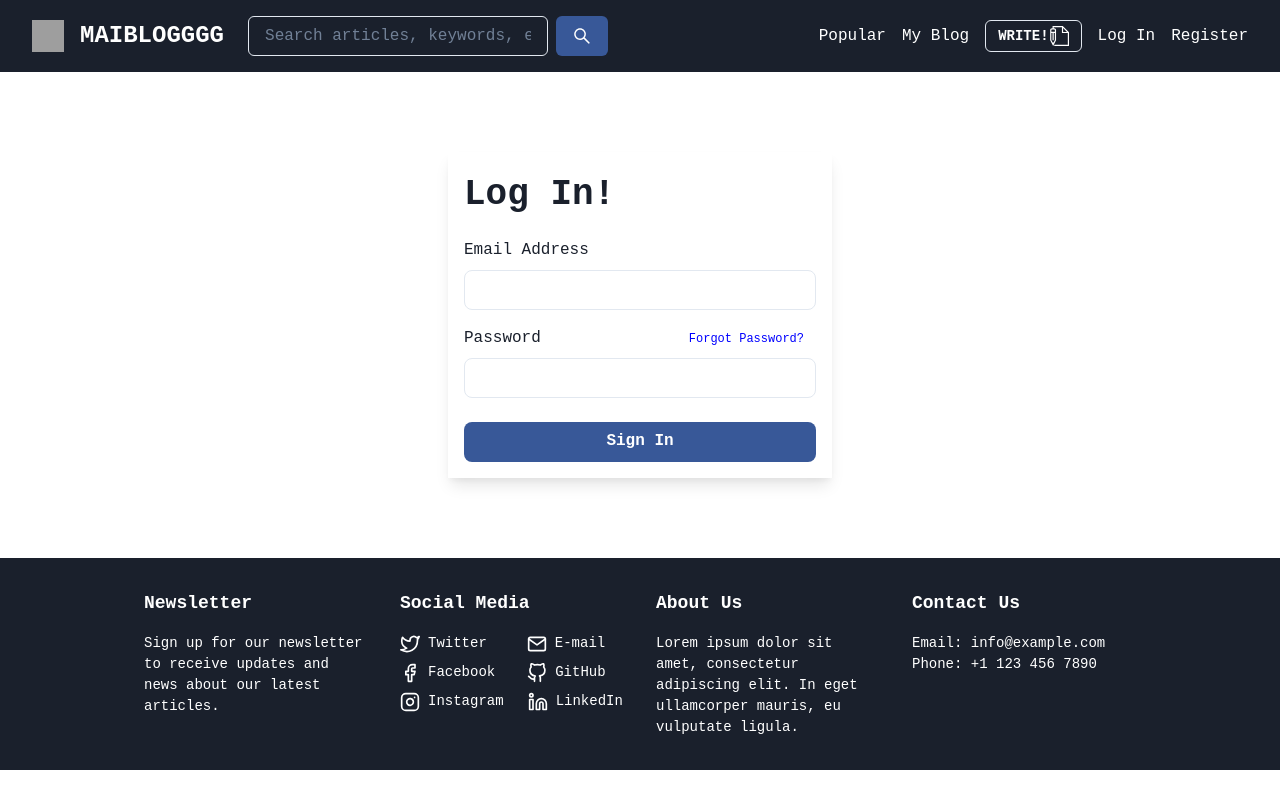
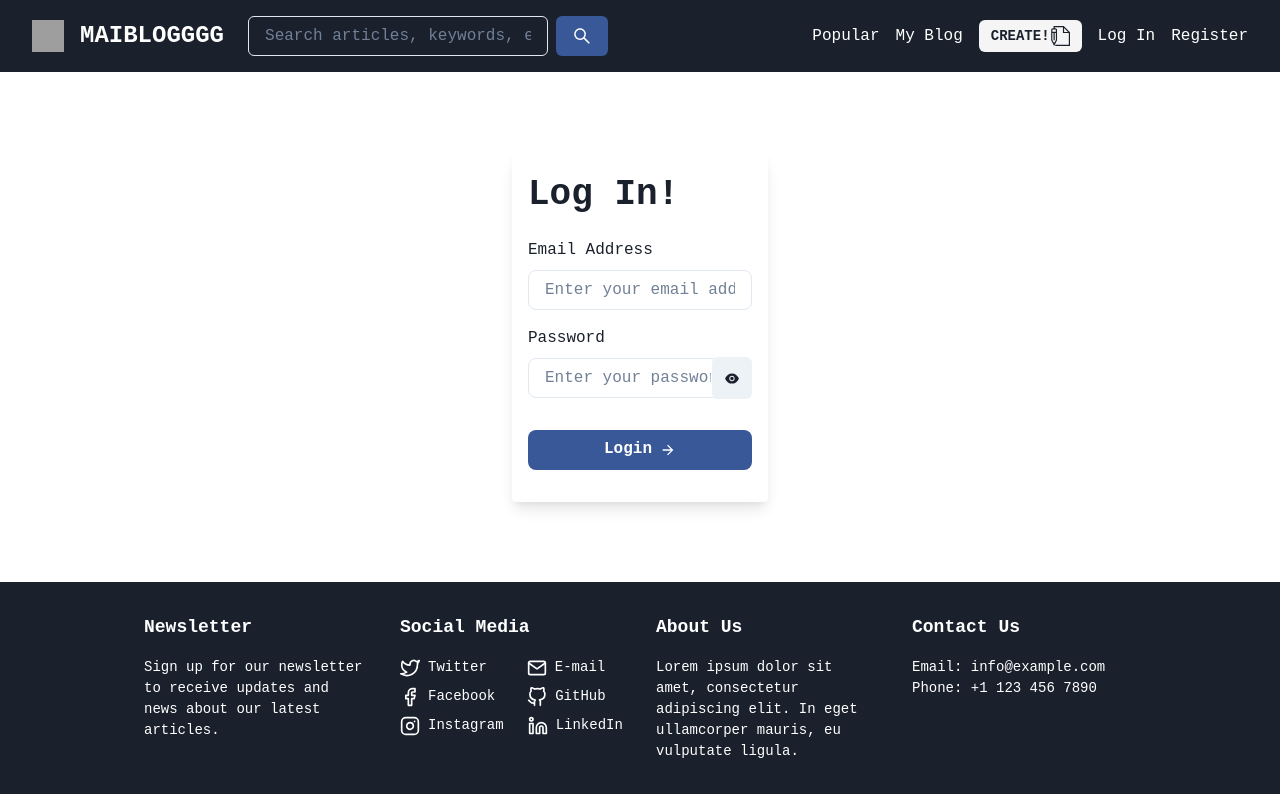
Before and after one commit to febrydjr/Crea-te, a React (Create React App) app: page /login in a window 1280 px wide. Built offline with nearby package versions, Linux system fonts and the light colour scheme; no server answers; grey boxes are pictures that could not be loaded.

Commit message:
show pass, modal logout, dll

```diff
--- a/src/components/Navbar.jsx
+++ b/src/components/Navbar.jsx
@@ -2,6 +2,7 @@ import {
   Box,
   Flex,
   Link,
+  Text,
   Spacer,
   Image,
   Avatar,
@@ -9,24 +10,37 @@ import {
   Collapse,
   Input,
   Button,
+  useDisclosure,
 } from "@chakra-ui/react";
 import { Link as RouterLink, useNavigate } from "react-router-dom";
-import { useState } from "react";
+import { useState, useRef } from "react";
 import { GiHamburgerMenu } from "react-icons/gi";
 import { AiOutlineClose, AiOutlineSearch } from "react-icons/ai";
 import { BiSolidSearch } from "react-icons/bi";
 import articlesData from "../data/articles";
 import { TfiWrite } from "react-icons/tfi";
 import { EditIcon } from "@chakra-ui/icons";
+import {
+  Modal,
+  ModalOverlay,
+  ModalContent,
+  ModalHeader,
+  ModalFooter,
+  ModalBody,
+  ModalCloseButton,
+} from "@chakra-ui/react";
 
 function Navbar() {
-  const [isOpen, setIsOpen] = useState(false);
+  const [isToggle, setIsToggle] = useState(false);
+  const { isOpen, onOpen, onClose } = useDisclosure();
   const [searchQuery, setSearchQuery] = useState("");
   const navigate = useNavigate();
   const isAuthenticated = localStorage.getItem("isAuthenticated"); // Fetch authentication status from local storage
 
+  const finalRef = useRef(null);
+
   const handleToggle = () => {
-    setIsOpen(!isOpen);
+    setIsToggle(!isToggle);
   };
 
   const handleSearch = () => {
@@ -46,6 +60,8 @@ function Navbar() {
   const handleLogout = () => {
     // Implement your logout logic here
     localStorage.removeItem("isAuthenticated"); // Remove authentication status from local storage
+    onClose();
+    navigate("/");
   };
 
   return (
@@ -118,8 +134,13 @@ function Navbar() {
             _hover={{ textDecoration: "none" }}
             // rightIcon={<EditIcon />}
           >
-            <Button variant={"outline"} size={"sm"} color={"white"}>
-              WRITE!
+            <Button
+              // variant={"outline"}
+              size={"sm"}
+              color={"#1A202C"}
+              bgColor={"whitesmoke"}
+            >
+              CREATE!
               <TfiWrite size={20} />
             </Button>
           </Link>
@@ -130,10 +151,42 @@ function Navbar() {
                 as={RouterLink}
                 to="/"
                 // mr={4}
-                onClick={handleLogout}
+                onClick={onOpen}
+                bgColor={"red.500"}
               >
                 Logout
               </Button>
+              {/* MODAL ---------------------------- */}
+              <Modal isOpen={isOpen} onClose={onClose}>
+                <ModalOverlay />
+                <ModalContent>
+                  <ModalHeader fontSize={"2xl"} fontFamily={"monospace"}>
+                    Logout?
+                  </ModalHeader>
+                  <ModalCloseButton />
+                  <ModalBody>
+                    <Text fontFamily={"monospace"} fontSize={"md"}>
+                      Are you sure want to logout? you need login again to
+                      create an article.
+                    </Text>
+                  </ModalBody>
+
+                  <ModalFooter>
+                    {/* <Button colorScheme="teal" mr={3} onClick={onClose}>
+                      Close
+                    </Button> */}
+                    <Button
+                      onClick={handleLogout}
+                      // onClick={(() => handleLogout(), navigate("/"))}
+                      // navigate={navigate("/")}
+                      colorScheme="red"
+                    >
+                      Logout
+                    </Button>
+                  </ModalFooter>
+                </ModalContent>
+              </Modal>
+              {/* --------------------------------- */}
               <Link as={RouterLink} to="/profile">
                 <Avatar name="User" src="/profile" size="sm" ml={4} />
               </Link>
@@ -160,14 +213,29 @@ function Navbar() {
         </Flex>
         <IconButton
           aria-label="Toggle navigation"
-          icon={isOpen ? <AiOutlineClose /> : <GiHamburgerMenu />}
+          icon={isToggle ? <AiOutlineClose /> : <GiHamburgerMenu />}
           onClick={handleToggle}
           display={{ base: "flex", md: "none" }}
         />
       </Flex>
-      <Collapse in={isOpen} animateOpacity>
+      <Collapse in={isToggle} animateOpacity>
         <Flex direction="column" mt={4} color="white">
-          {/* Existing code */}
+          <Link
+            as={RouterLink}
+            to="/articles/popular"
+            mr={4}
+            _hover={{ textDecoration: "none" }}
+          >
+            Popular
+          </Link>
+          <Link
+            as={RouterLink}
+            to="/myblogs"
+            mr={4}
+            _hover={{ textDecoration: "none" }}
+          >
+            My Blog
+          </Link>
         </Flex>
       </Collapse>
     </Box>
--- a/src/pages/LoginPage.jsx
+++ b/src/pages/LoginPage.jsx
@@ -7,9 +7,12 @@ import {
   FormLabel,
   Image,
   Input,
+  InputGroup,
+  InputRightElement,
   Text,
   VStack,
   useDisclosure,
+  useToast,
 } from "@chakra-ui/react";
 // import SideLogo from "../assets/logo_purple.png";
 // import ForgotPassModal from "../components/ForgotPassModal";
@@ -21,11 +24,16 @@ import { useSelector, useDispatch } from "react-redux";
 import React from "react";
 import { Link, navigate, useNavigate } from "react-router-dom";
 import { setAuthStatus } from "../utils/auth";
+import { ArrowForwardIcon } from "@chakra-ui/icons";
+import { AiFillEyeInvisible, AiFillEye } from "react-icons/ai";
 
 const LoginPage = () => {
+  const [show, setShow] = React.useState(false);
+  const handleClickShowPW = () => setShow(!show);
   const navigate = useNavigate();
   // modal for forgot password
   const { isOpen, onOpen, onClose } = useDisclosure();
+  const toast = useToast();
 
   const onForgot = () => {
     onOpen();
@@ -58,9 +66,23 @@ const LoginPage = () => {
       if (res.status === 200) {
         dispatch(loginSuccess(res.data.token));
         setAuthStatus(true);
+        toast({
+          title: "Login successful!",
+          description: "Happy to see you again!",
+          status: "success",
+          duration: 4000,
+          isClosable: true,
+        });
         navigate("/");
       }
     } catch (err) {
+      toast({
+        title: "Login failed!",
+        description: "Something went wrong",
+        status: "error",
+        duration: 2000,
+        isClosable: true,
+      });
       console.log(err);
     }
   };
@@ -95,7 +117,9 @@ const LoginPage = () => {
       margin={"auto"}
       mt={20}
       mb={20}
-      w={"30%"}
+      w={"20%"}
+      h={"350px"}
+      borderRadius={4}
     >
       {/* <Flex> */}
       {/* <Box w={"40%"} h={"100vh"} bgColor={"#E0AAFF"}>
@@ -168,6 +192,7 @@ const LoginPage = () => {
                 id="email"
                 name="email"
                 type="email"
+                placeholder="Enter your email address"
                 onChange={formik.handleChange}
                 value={formik.values.email}
                 rounded={"lg"}
@@ -182,7 +207,7 @@ const LoginPage = () => {
               <FormLabel htmlFor="password" mt={"4"}>
                 <Flex alignItems={"baseline"} justifyContent={"space-between"}>
                   Password
-                  <Button variant={"link"} onClick={onForgot}>
+                  {/* <Button variant={"link"} onClick={onForgot}>
                     <Text
                       fontSize={"xs"}
                       fontWeight={400}
@@ -191,34 +216,47 @@ const LoginPage = () => {
                     >
                       Forgot Password?
                     </Text>
-                  </Button>
+                  </Button> */}
                 </Flex>
               </FormLabel>
+              <InputGroup>
                 <Input
                   id="password"
                   name="password"
-                type="password"
+                  type={show ? "text" : "password"}
+                  placeholder="Enter your password"
                   onChange={formik.handleChange}
                   value={formik.values.password}
                   rounded={"lg"}
                 />
+                <InputRightElement>
+                  <Button h="42px" size="sm" onClick={handleClickShowPW}>
+                    {show ? (
+                      <AiFillEyeInvisible size={"23px"} />
+                    ) : (
+                      <AiFillEye size={"23px"} />
+                    )}
+                  </Button>
+                </InputRightElement>
                 {formik.touched.password && formik.errors.password && (
                   <FormErrorMessage>{formik.errors.password}</FormErrorMessage>
                 )}
+              </InputGroup>
             </FormControl>
             <Button
+              rightIcon={<ArrowForwardIcon />}
               type="submit"
               display={"flex"}
               justifyContent={"center"}
               w={"100%"}
-              mt={"6"}
+              mt={"8"}
               rounded={"lg"}
               color={"white"}
               colorScheme={"facebook"}
               // _hover={{ bgColor: "blue" }}
               // _active={{ bgColor: "#6C12B5" }}
             >
-              Sign In
+              Login
             </Button>
           </form>
         </Box>
--- a/src/pages/PopularArticlesPage.jsx
+++ b/src/pages/PopularArticlesPage.jsx
@@ -57,9 +57,9 @@ function PopularArticlesPage() {
       </Heading>
       <Tabs variant="soft-rounded" colorScheme="blue">
         <TabList fontFamily={"monospace"} mb={4}>
-          <Tab color={"white"}>All Time</Tab>
-          <Tab color={"white"}>Monthly</Tab>
-          <Tab color={"white"}>Weekly</Tab>
+          <Tab color={"white"}>Popular</Tab>
+          {/* <Tab color={"white"}>Monthly</Tab> */}
+          {/* <Tab color={"white"}>Weekly</Tab> */}
         </TabList>
         <TabPanels>
           <TabPanel>
--- a/src/pages/RegisterPage.jsx
+++ b/src/pages/RegisterPage.jsx
@@ -74,8 +74,9 @@ const RegisterPage = () => {
       borderWidth={1}
       borderRadius="lg"
       boxShadow="lg"
+      fontFamily={"monospace"}
     >
-      <Heading as="h1" size="xl" mb={4}>
+      <Heading fontFamily={"monospace"} as="h1" size="xl" mb={4}>
         Register
       </Heading>
       <Formik
@@ -160,7 +161,13 @@ const RegisterPage = () => {
             )}
           </Field>
 
-          <Button type="submit" size="sm" variant="outline" w="full">
+          <Button
+            mt={4}
+            type="submit"
+            size="md"
+            // justify="center"
+            colorScheme="facebook"
+          >
             Register
           </Button>
         </Form>
```
Lines whose indentation alone changed are shown as unchanged.
